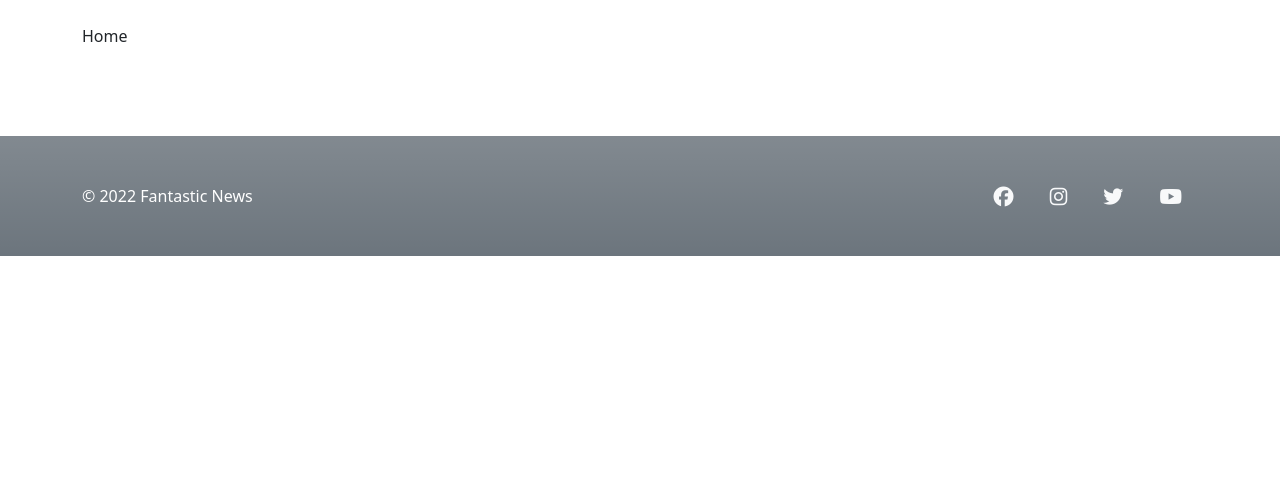
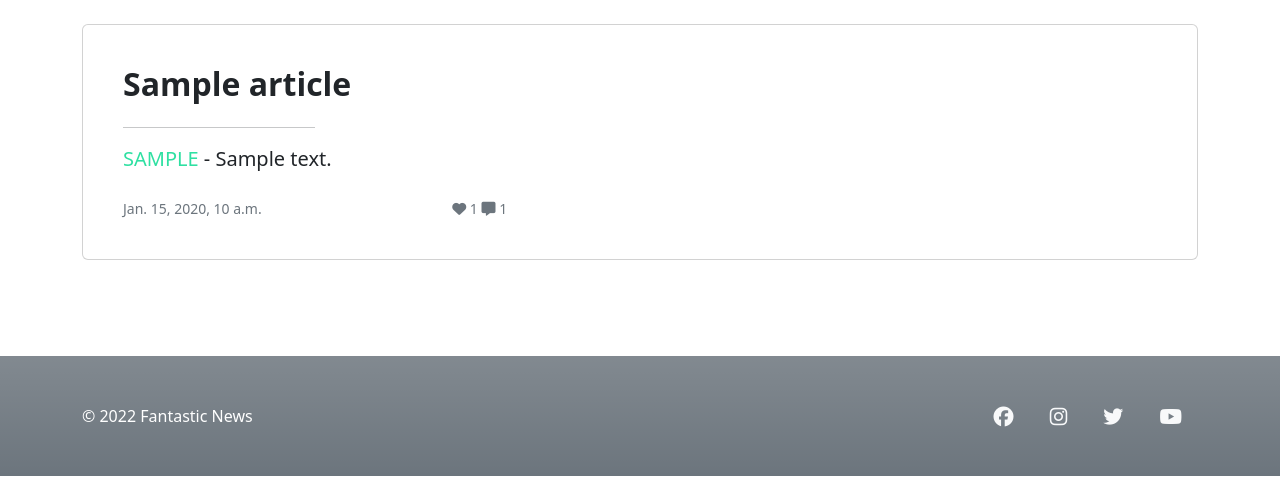
Before and after one commit to Cushione/fantastic-news, a Django app: page / in a window 1280 px wide. Shown: the part 74-574 px from the top of the page. Run offline with Django 3.2, Linux system fonts and the light colour scheme; tables that the repository leaves empty hold one stand-in row (values such as "Sample post"); some libraries are stand-ins or nearby versions.

Commit message:
Add latest news article to home page

```diff
--- a/news/templates/home.html
+++ b/news/templates/home.html
@@ -1,5 +1,38 @@
 {% extends "base.html" %}
 
 {% block content %}
-<p>Home</p>
+<div class="card mb-4">
+    <div class="row g-0">
+        <div class="col-5 p-4">
+            <div class="card-body d-flex flex-column h-100">
+                <h2 class="card-title fw-bold">{{latest_article.title}}</h2>
+                <div class="flex-grow-1 w-50 d-flex align-items-center">
+                    <hr class="w-100">
+                </div>
+                <div class="fs-5 card-text">
+                    <span class="text-primary">{{latest_article.location | upper}}</span> -
+                    {{latest_article.content  | safe | striptags |truncatechars_html:100}}
+                </div>
+                <div class="card-text mt-4 d-flex justify-content-between small text-secondary">
+                    <span>{{latest_article.published_on}}</span>
+                    <div>
+                        {% if latest_article.number_of_likes > 0 %}
+                        <span><i class="fa-solid fa-heart"></i> {{latest_article.number_of_likes}}</span>
+                        {% endif %}
+                        {% if latest_article.number_of_comments > 0 %}
+                        <span><i class="fa-solid fa-message"></i> {{latest_article.number_of_likes}}</span>
+                        {% endif %}
+                    </div>
+                </div>
+            </div>
+        </div>
+        <div class="col-7">
+            {% if "placeholder" in latest_article.featured_image.url %}
+            <img src="https://codeinstitute.s3.amazonaws.com/fullstack/blog/default.jpg" class="img-fluid rounded-end">
+            {% else %}
+            <img src=" {{ latest_article.featured_image.url }}" class="img-fluid rounded-end">
+            {% endif %}
+        </div>
+    </div>
+</div>
 {%endblock%}
--- a/news/views.py
+++ b/news/views.py
@@ -1,5 +1,16 @@
 from django.shortcuts import render
 from django.views import generic
+from .models import Article
 
 def Home(request):
-	return render(request, template_name="home.html")
+	queryset = Article.objects.filter(status=1)
+	latest_article = queryset.latest('published_on')
+	main_article_list = queryset.exclude(id=latest_article.id)
+	return render(
+		request,
+		template_name="home.html",
+		context={
+			'latest_article': latest_article,
+			'main_article_list': main_article_list
+			}
+		)
```
